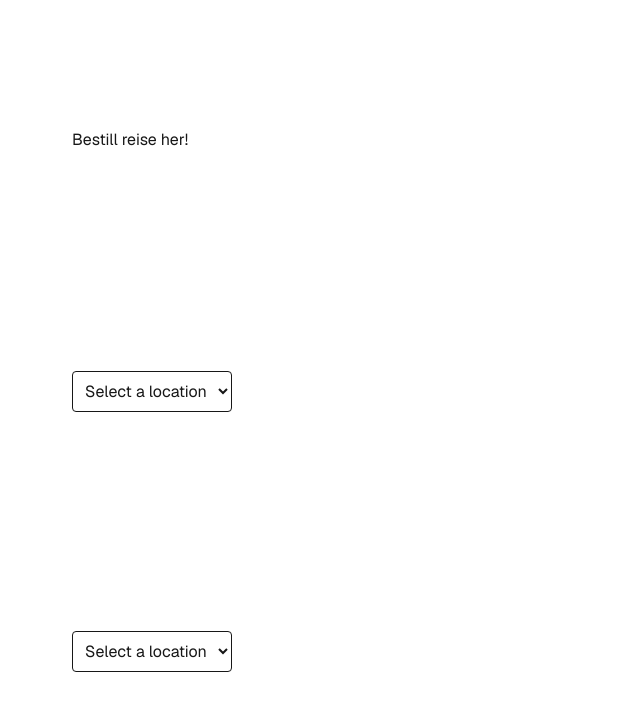
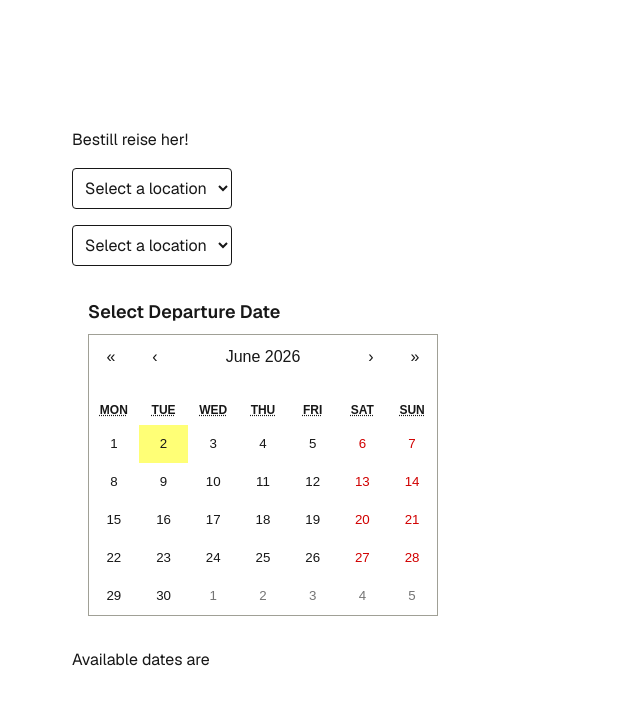
Before and after one commit to RasmusKodehode/case-ferry-booking, a Next.js app: page /bestill-reise in a window 1280 px wide. Shown: the top 710 px of the page, without its empty margins (0-640 px from the left). Built offline with nearby package versions, Linux system fonts and the light colour scheme.

Commit message:
introduced calendar component

```diff
--- a/app/bestill-reise/page.tsx
+++ b/app/bestill-reise/page.tsx
@@ -4,6 +4,7 @@ import Image from "next/image";
 import { useState, useEffect } from "react";
 import { getMockData } from "../actions";
 import DropDown from "@/components/DropDown";
+import DepartureCalendar from "@/components/Calendar";
 
 interface dataProps {
   id: number;
@@ -58,14 +59,6 @@ export default function BookTravel() {
     fetchData();
   }, []);
 
-  useEffect(() => {
-
-  }, [data])
-
-  useEffect(() => {
-
-  })
-
   return (
     <div className="flex flex-col flex-1 items-center justify-center bg-zinc-50 font-sans">
       <main className="flex flex-1 w-full flex-col items-center justify-between px-18 py-32 bg-white sm:items-start">
@@ -82,6 +75,8 @@ export default function BookTravel() {
           setSelectedLocation={setSelectedEnd}
         />
         {selectedEnd && <p>You selected: {selectedEnd}</p>}
+        <DepartureCalendar availableDates={availableDates} />
+        {`Available dates are ${availableDates}`}
       </main>
     </div>
   );
--- /dev/null
+++ b/components/Calendar.tsx
@@ -0,0 +1,51 @@
+"use client";
+import { useState } from "react";
+import Calendar from "react-calendar";
+import "react-calendar/dist/Calendar.css";
+
+type ValuePiece = Date | null;
+type Value = ValuePiece | [ValuePiece, ValuePiece];
+
+export default function DepartureCalendar({ availableDates }: { availableDates: string[] }) {
+  const [date, setDate] = useState<Date | null>(null);
+
+  // Convert availableDates (DD.MM.YY) to Date objects for comparison
+  const availableDateObjects = availableDates.map((dateStr) => {
+    const [day, month, year] = dateStr.split(".").map(Number);
+    return new Date(2000 + year, month - 1, day); // Note: Year 2000 + YY (e.g., 26 -> 2026)
+  });
+
+  // Function to check if a date is available
+  const isDateAvailable = (date: Date) => {
+    return availableDateObjects.some(
+      (availableDate) =>
+        availableDate.getDate() === date.getDate() &&
+        availableDate.getMonth() === date.getMonth() &&
+        availableDate.getFullYear() === date.getFullYear()
+    );
+  };
+
+  const handleDateChange = (value: Value) => {
+    if (Array.isArray(value)) {
+      setDate(value[0] || null); // Handle range selection (if enabled)
+    } else {
+      setDate(value || null); // Handle single date selection
+    }
+  };
+
+  return (
+    <div className="p-4">
+      <h2 className="text-lg font-semibold mb-2">Select Departure Date</h2>
+      <Calendar
+        onChange={handleDateChange}
+        value={date}
+        tileClassName={({ date, view }) => {
+          if (view === "month" && isDateAvailable(date)) {
+            return "bg-blue-200 hover:bg-blue-300";
+          }
+        }}
+      />
+      {date && <p className="mt-2">Selected: {date.toLocaleDateString()}</p>}
+    </div>
+  );
+}
```
